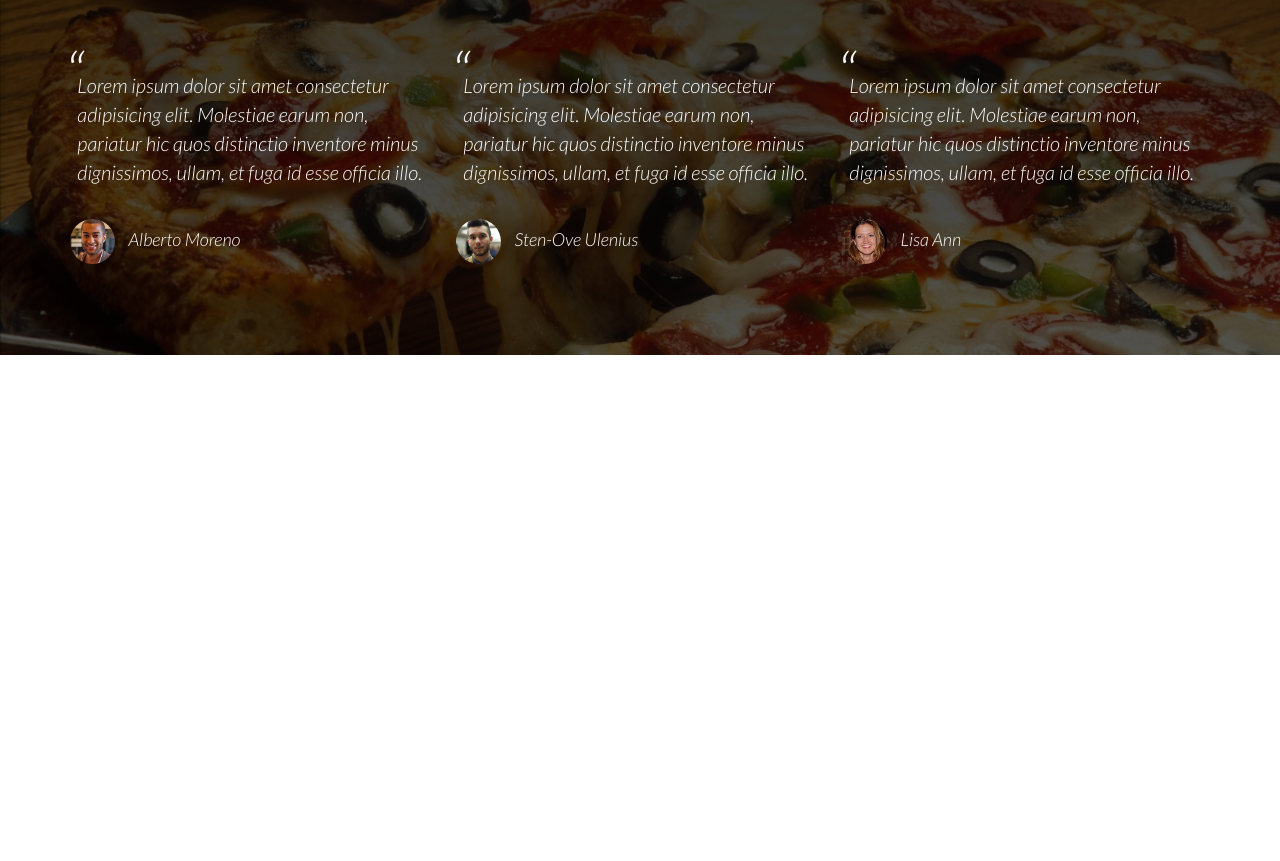
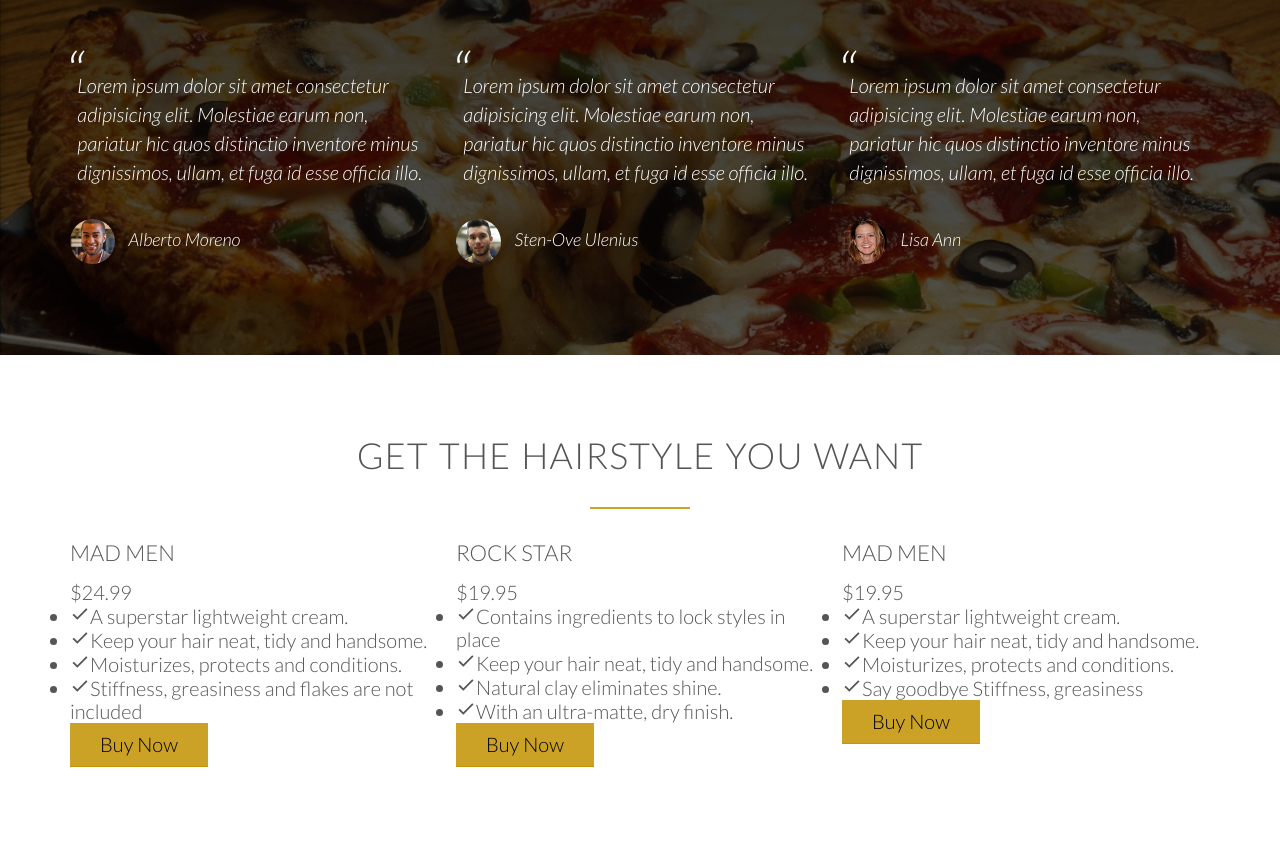
Before and after one commit to diyarfaraj/kochi-stockholm, a website: page index.html in a window 1280 px wide. Shown: the part 3981-4842 px from the top of the page. Before the commit the page ends 4416 px from the top, so only its background shows below. Drawn offline with nearby package versions, Linux system fonts and the light colour scheme.

Commit message:
middle of plan section

```diff
--- a/index.html
+++ b/index.html
@@ -265,6 +265,74 @@
 
       </div>
     </section>
+
+    <section class="section-plans">
+      <div class="row">
+        <h2>Get the hairstyle you want</h2>
+      </div>
+      <div class="row">
+        <div class="col span-1-of-3">
+          <div class="plan-box">
+            <div>
+              <h3>Mad Men</h3>
+              <p class="plan-price">$24.99</p>
+            </div>
+            <div>
+              <ul>
+                <li><ion-icon name="checkmark"></ion-icon>A superstar lightweight cream.</li>
+                <li><ion-icon name="checkmark"></ion-icon>Keep your hair neat, tidy and handsome.</li>
+                <li><ion-icon name="checkmark"></ion-icon>Moisturizes, protects and conditions.</li>
+                <li><ion-icon name="checkmark"></ion-icon>Stiffness, greasiness and flakes are not included</li>
+              </ul>
+            </div>
+            <div>
+              <a href="#" class="btn btn-full" >Buy Now</a>
+            </div>
+          </div>
+
+        </div>
+        <div class="col span-1-of-3">
+            <div class="plan-box">
+              <div>
+                <h3>Rock Star</h3>
+                <p class="plan-price">$19.95</p>
+              </div>
+              <div>
+                <ul>
+                  <li><ion-icon name="checkmark"></ion-icon>Contains ingredients to lock styles in place</li>
+                  <li><ion-icon name="checkmark"></ion-icon>Keep your hair neat, tidy and handsome.</li>
+                  <li><ion-icon name="checkmark"></ion-icon>Natural clay eliminates shine.</li>
+                  <li><ion-icon name="checkmark"></ion-icon>With an ultra-matte, dry finish.</li>
+                </ul>
+              </div>
+              <div>
+                <a href="#" class="btn btn-full" >Buy Now</a>
+              </div>
+            </div>
+
+          </div>
+          <div class="col span-1-of-3">
+              <div class="plan-box">
+                <div>
+                  <h3>Mad Men</h3>
+                  <p class="plan-price">$19.95</p>
+                </div>
+                <div>
+                  <ul>
+                    <li><ion-icon name="checkmark"></ion-icon>A superstar lightweight cream.</li>
+                    <li><ion-icon name="checkmark"></ion-icon>Keep your hair neat, tidy and handsome.</li>
+                    <li><ion-icon name="checkmark"></ion-icon>Moisturizes, protects and conditions.</li>
+                    <li><ion-icon name="checkmark"></ion-icon>Say goodbye Stiffness, greasiness</li>
+                  </ul>
+                </div>
+                <div>
+                  <a href="#" class="btn btn-full" >Buy Now</a>
+                </div>
+              </div>
+
+            </div>
+      </div>
+    </section>
     <script src="https://unpkg.com/ionicons@4.5.10-0/dist/ionicons.js"></script>
   </body>
 </html>
```
Also changed, not shown: img/Mad-limited-1.jpg (added).
